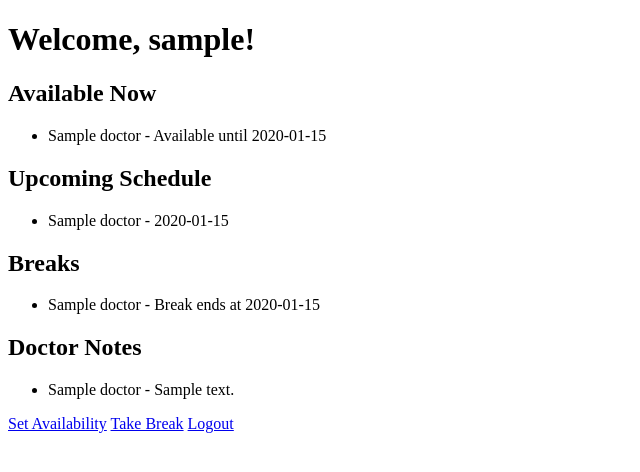
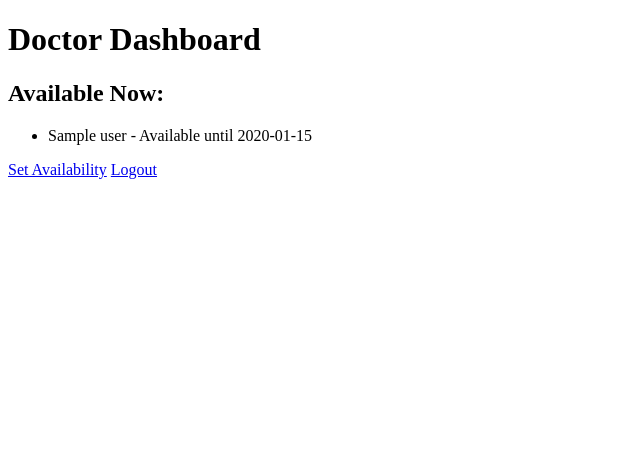
Before and after one commit to sahalux111/RadbloxTest, a Flask app: template templates/dashboard.html in a window 1280 px wide. Shown: the top 472 px of the page, without its empty margins (0-640 px from the left). Run offline with Flask 3, Linux system fonts and the light colour scheme; the visitor is signed in with stand-in values (Sample User, id 1); the template is opened without the code that fills it: most values are stand-ins (such as "Sample title", 1, 10 or a date in 2020); some libraries are stand-ins or nearby versions.

Commit message:
Update dashboard.html

```diff
--- a/templates/dashboard.html
+++ b/templates/dashboard.html
@@ -3,41 +3,17 @@
 <head>
     <meta charset="UTF-8">
     <meta name="viewport" content="width=device-width, initial-scale=1.0">
-    <title>Dashboard</title>
+    <title>Doctor Dashboard</title>
 </head>
 <body>
-    <h1>Welcome, {{ session.username }}!</h1>
-    <h2>Available Now</h2>
+    <h1>Doctor Dashboard</h1>
+    <h2>Available Now:</h2>
     <ul>
-        {% for doctor, end_time in available_now.items() %}
-            <li>{{ doctor }} - Available until {{ end_time }}</li>
+        {% for user, end_time in available_now.items() %}
+            <li>{{ user }} - Available until {{ end_time }}</li>
         {% endfor %}
     </ul>
-    <h2>Upcoming Schedule</h2>
-    <ul>
-        {% for doctor, times in upcoming_scheduled.items() %}
-            <li>{{ doctor }} - {{ times }}</li>
-        {% endfor %}
-    </ul>
-    <h2>Breaks</h2>
-    <ul>
-        {% for doctor, end_time in breaks.items() %}
-            <li>{{ doctor }} - Break ends at {{ end_time }}</li>
-        {% endfor %}
-    </ul>
-    {% if session.role == 'admin' or session.role == 'qa_radiographer' %}
-        <h2>Doctor Notes</h2>
-        <ul>
-            {% for doctor, note in doctor_notes.items() %}
-                <li>{{ doctor }} - {{ note }}</li>
-            {% endfor %}
-        </ul>
-    {% endif %}
     <a href="{{ url_for('select_availability') }}">Set Availability</a>
-    <a href="{{ url_for('take_break') }}">Take Break</a>
-    {% if session.role == 'admin' %}
-        <a href="{{ url_for('admin_control') }}">Admin Control</a>
-    {% endif %}
-    <a href="{{ url_for('index') }}">Logout</a>
+    <a href="{{ url_for('logout') }}">Logout</a>
 </body>
 </html>
```
